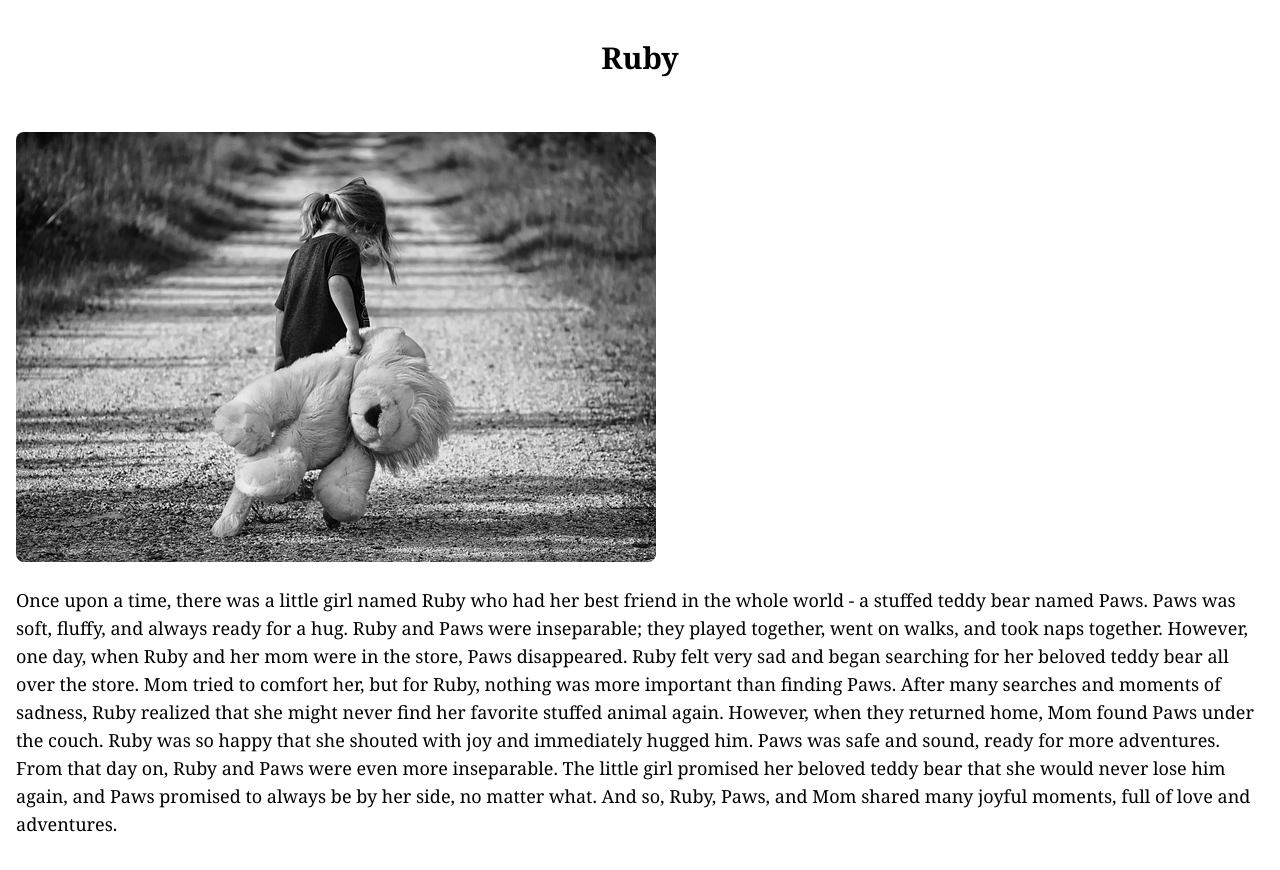
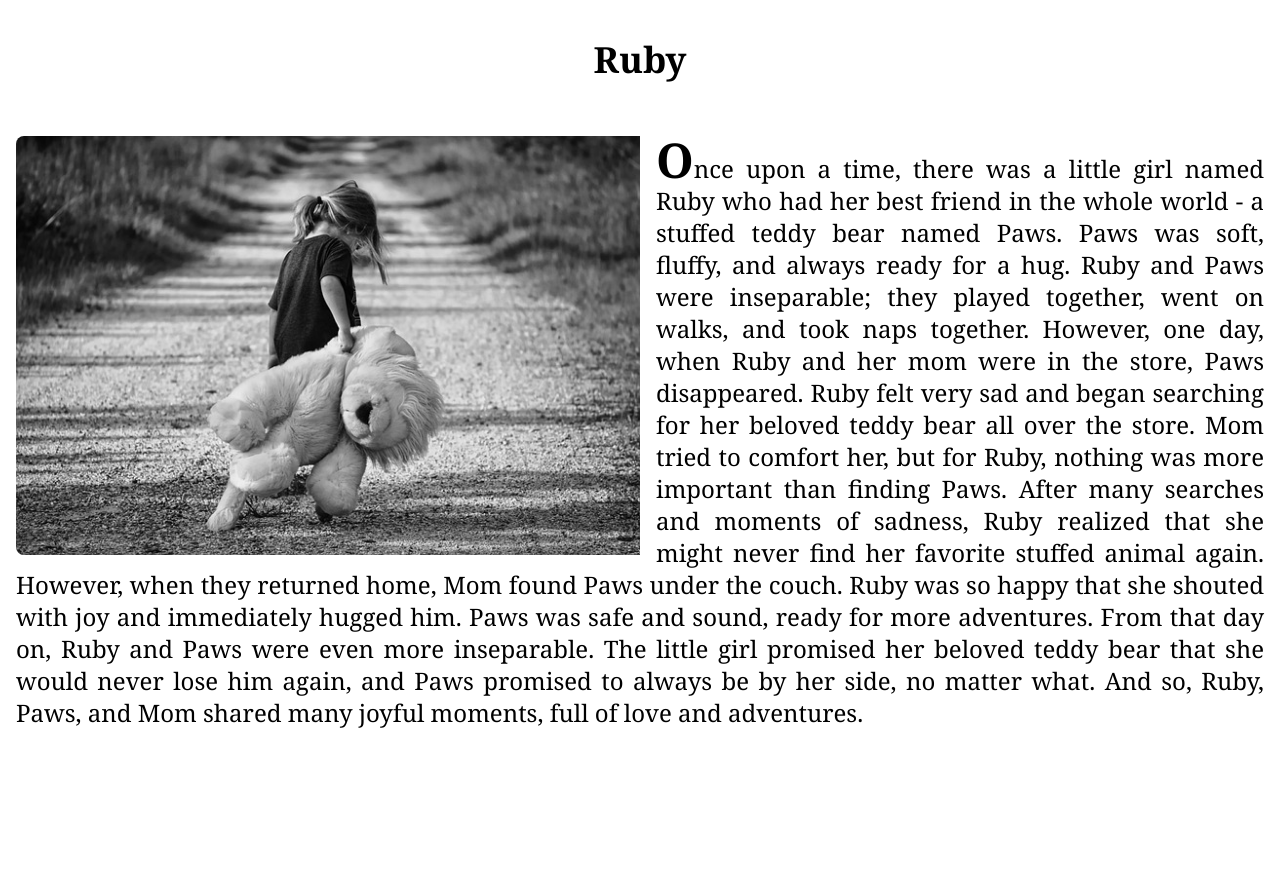
Before and after one commit to JolantaWro/learn, a Next.js app: page /story/baby/story-2 in a window 1280 px wide. Shown: the top 870 px of the page. After the commit the page ends 800 px from the top, so only its background shows below. Built offline with nearby package versions, Linux system fonts and the light colour scheme.

Commit message:
change view in xl

```diff
--- a/components/story/first-story.tsx
+++ b/components/story/first-story.tsx
@@ -11,11 +11,10 @@ export function FirstStory() {
         <>
             <section className='container mx-auto'>
                 <div className="px-30 py-10 flex flex-col items-center gap-10">
-                    <h1 className="text-3xl text-center font-bold">Little bunny Tommy</h1>
-
+                    <h1 className="text-4xl text-center font-bold ">Little bunny Tommy</h1>
                     <div className='px-4 mt-4'>
-                        <Image src={story1} alt='' className='rounded-lg object-cover"'/>
-                        <p className='text-lg pt-6'>Once upon a time, in a magical forest, lived a little bunny named Tommy. Tommy was as curious as they come. His big, floppy ears were always on high alert, catching every sound that echoed through the woods.
+                        <Image src={story1} alt='' className='rounded-lg object-cover xl:float-left pr-4'/>
+                        <p className='text-lg pt-6 xl:text-2xl xl:pt-0 leading-6 text-justify'><span className='font-semibold text-5xl'>O</span>nce upon a time, in a magical forest, lived a little bunny named Tommy. Tommy was as curious as they come. His big, floppy ears were always on high alert, catching every sound that echoed through the woods.
                         Whenever Tommy went for a stroll with his parents, he discovered new wonders. He watched colorful butterflies dance in the air, listened to the sweet melodies of singing birds, and tried to catch delicate snowflakes on his soft fur when winter arrived in the magical forest.
                         Tommy loved his life and always smiled at everything around him. His smile was like a sunbeam that brightened up the entire forest. Tommys parents were the most important beings in his world. Together, they played hide-and-seek, hopped around colorful flowers, and learned from each other.
                         Even as bedtime approached, Tommy was full of joy. He nestled comfortably in his soft nest made of moss, and Mom and Dad told him bedtime stories about the adventures of other animals in the forest. Tommy closed his big, curious eyes, dreaming of the next magical discoveries he would make the next day.
--- a/components/story/story-2.tsx
+++ b/components/story/story-2.tsx
@@ -11,11 +11,11 @@ export function StoryNr2() {
         <>
             <section className='container mx-auto'>
                 <div className="px-30 py-10 flex flex-col items-center gap-10">
-                    <h1 className="text-3xl text-center font-bold">Ruby</h1>
+                    <h1 className="text-4xl text-center font-bold">Ruby</h1>
 
                     <div className='px-4 mt-4'>
-                        <Image src={story2} alt='' className='rounded-lg object-cover"'/>
-                        <p className='text-lg pt-6'>Once upon a time, there was a little girl named Ruby who had her best friend in the whole world - a stuffed teddy bear named Paws. Paws was soft, fluffy, and always ready for a hug. Ruby and Paws were inseparable; they played together, went on walks, and took naps together.
+                        <Image src={story2} alt='' className='rounded-lg object-cover xl:float-left pr-4'/>
+                        <p className='text-lg pt-6 xl:text-2xl xl:pt-0 leading-6 text-justify'><span className='font-semibold text-5xl'>O</span>nce upon a time, there was a little girl named Ruby who had her best friend in the whole world - a stuffed teddy bear named Paws. Paws was soft, fluffy, and always ready for a hug. Ruby and Paws were inseparable; they played together, went on walks, and took naps together.
                     However, one day, when Ruby and her mom were in the store, Paws disappeared. Ruby felt very sad and began searching for her beloved teddy bear all over the store. Mom tried to comfort her, but for Ruby, nothing was more important than finding Paws.
                     After many searches and moments of sadness, Ruby realized that she might never find her favorite stuffed animal again. However, when they returned home, Mom found Paws under the couch. Ruby was so happy that she shouted with joy and immediately hugged him. Paws was safe and sound, ready for more adventures.
                     From that day on, Ruby and Paws were even more inseparable. The little girl promised her beloved teddy bear that she would never lose him again, and Paws promised to always be by her side, no matter what. And so, Ruby, Paws, and Mom shared many joyful moments, full of love and adventures.</p>
--- a/components/story/story-3.tsx
+++ b/components/story/story-3.tsx
@@ -10,11 +10,11 @@ export function StoryN3() {
         <>
             <section className='container mx-auto'>
                 <div className="px-30 py-10 flex flex-col items-center gap-10">
-                    <h1 className="text-3xl text-center font-bold">Duckling</h1>
+                    <h1 className="text-4xl text-center font-bold">Duckling</h1>
 
                     <div className='px-4 mt-4'>
-                        <Image src={story3} alt='' className='rounded-lg object-cover"'/>
-                        <p className='text-lg pt-6'>Once upon a sunny day in a small village, there lived a duckling named Katie. Katie was very curious about the world and loved running around the meadow with her siblings.
+                        <Image src={story3} alt='' className='rounded-lg object-cover xl:float-left pr-4'/>
+                        <p className='text-lg pt-6 xl:text-2xl xl:pt-0 leading-6 text-justify'><span className='font-semibold text-5xl'>O</span>nce upon a sunny day in a small village, there lived a duckling named Katie. Katie was very curious about the world and loved running around the meadow with her siblings.
                         However, one day, while they were all swimming in the pond, Katie saw something interesting at the other end of the water.Without thinking twice, Katie swam towards that intriguing place, fascinated by the mysterious surroundings.
                         As she ventured further, she began to feel a little scared. Everything around her was unfamiliar, and her family disappeared from her sight. Katie started quacking loudly, but her siblings were too far away to hear her.Katie began to worry, but then suddenly, her sister, Cornelia, appeared.
                         Cornelia noticed that Katie had drifted away from the family and immediately ran to find her. When they met, Cornelia hugged Katie, and together, they happily returned to their family.The duck family was overjoyed when Katie and Cornelia rejoined them. They all immersed themselves in joyful swimming, with the sun shining on their colorful feathers.
--- a/components/story/story-4.tsx
+++ b/components/story/story-4.tsx
@@ -10,11 +10,11 @@ export function StoryN4() {
         <>
             <section className='container mx-auto'>
                 <div className="px-30 py-10 flex flex-col items-center gap-10">
-                    <h1 className="text-3xl text-center font-bold">The Brave Little Steps: Philip&apos;s Potty Adventure</h1>
+                    <h1 className="text-4xl text-center font-bold">The Brave Little Steps: Philip&apos;s Potty Adventure</h1>
 
                     <div className='px-4 mt-4'>
-                        <Image src={story4} alt='' className='rounded-lg object-cover"'/>
-                        <p>Once upon a time, in a little town, there lived a small boy named Philip. Philip was already a big boy, but he was still learning certain things. His parents always told him that one of the most important skills he needed to master was using the potty.
+                        <Image src={story4} alt='' className='rounded-lg object-cover xl:float-left pr-4 '/>
+                        <p className='text-lg pt-6 xl:text-2xl xl:pt-0 leading-6 text-justify'><span className='font-semibold text-5xl'>O</span>nce upon a time, in a little town, there lived a small boy named Philip. Philip was already a big boy, but he was still learning certain things. His parents always told him that one of the most important skills he needed to master was using the potty.
                             One day, Philip decided to try peeing not in a diaper but in a little potty. He was a bit nervous because it was a new skill for him. He went to the bathroom, sat on his small potty, and began to learn.
                             It took him a little while, but his parents were very proud of him. His mom brought him a little book to read to help him relax, and his dad stood beside him, encouraging him to be brave.
                             After some time, Philip did it! He successfully used the potty like a real big boy. His parents were overjoyed with pride, celebrating this small but significant step in Philip&apos;s growing up.
```
